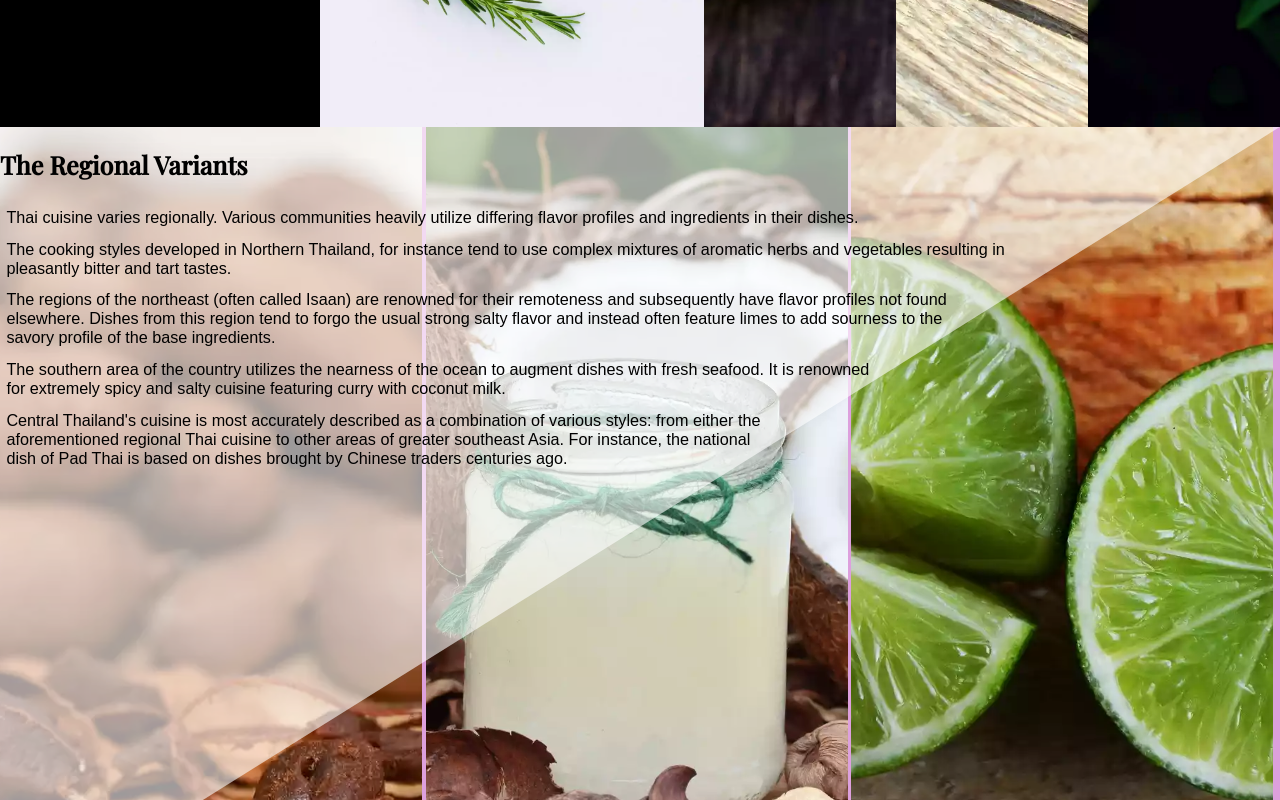
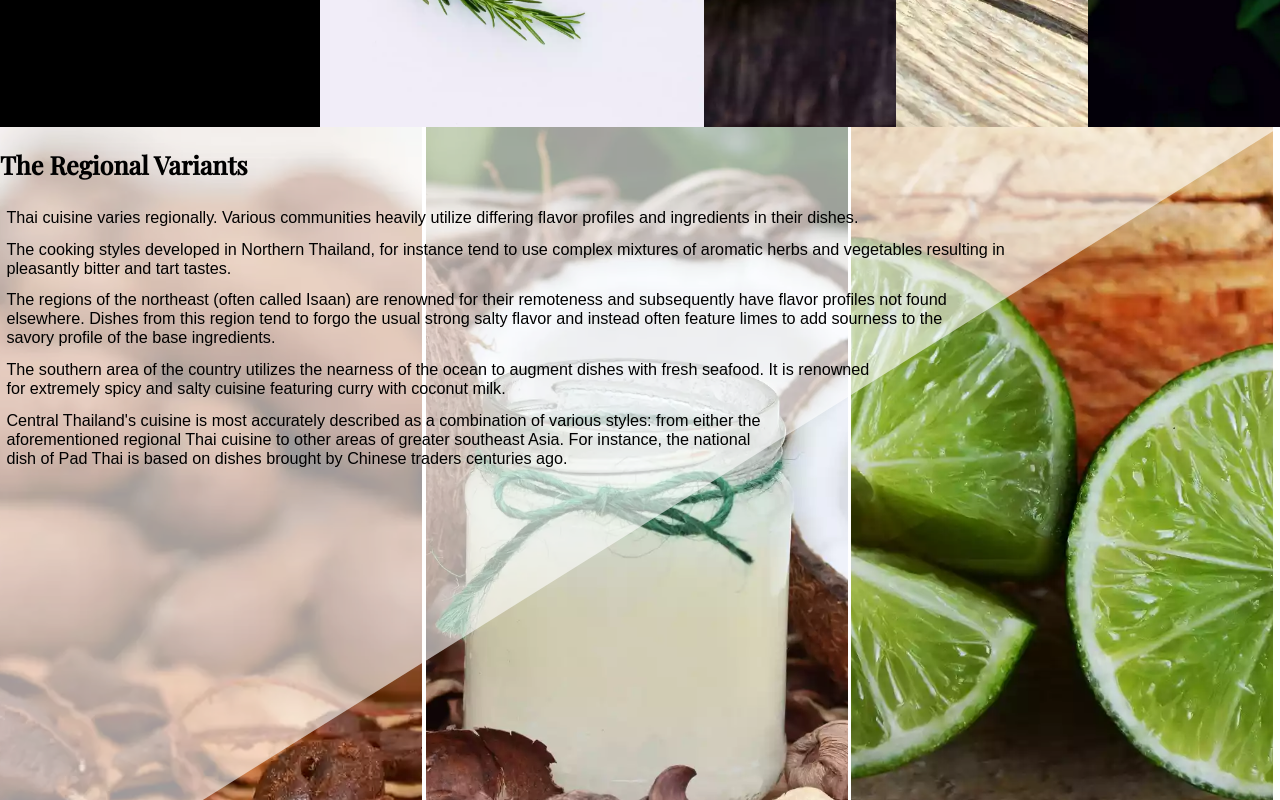
Before and after one commit to Alex-Gardner/redesign-royal-thai, a plain HTML site: page index.html in a window 1280 px wide. Shown: the part 2400-3200 px from the top of the page. Drawn offline with nearby package versions, Linux system fonts and the light colour scheme; a web font is replaced by a local one.

Commit message:
color bg changed
plum color changed

```diff
--- a/main.css
+++ b/main.css
@@ -213,7 +213,7 @@ p {
 .theme-img-holder {
   height: 100%;
   width: 100%;
-  background-color: plum;
+  background-color: #fff;
 }
 .themes img {
   object-fit: cover;
```
